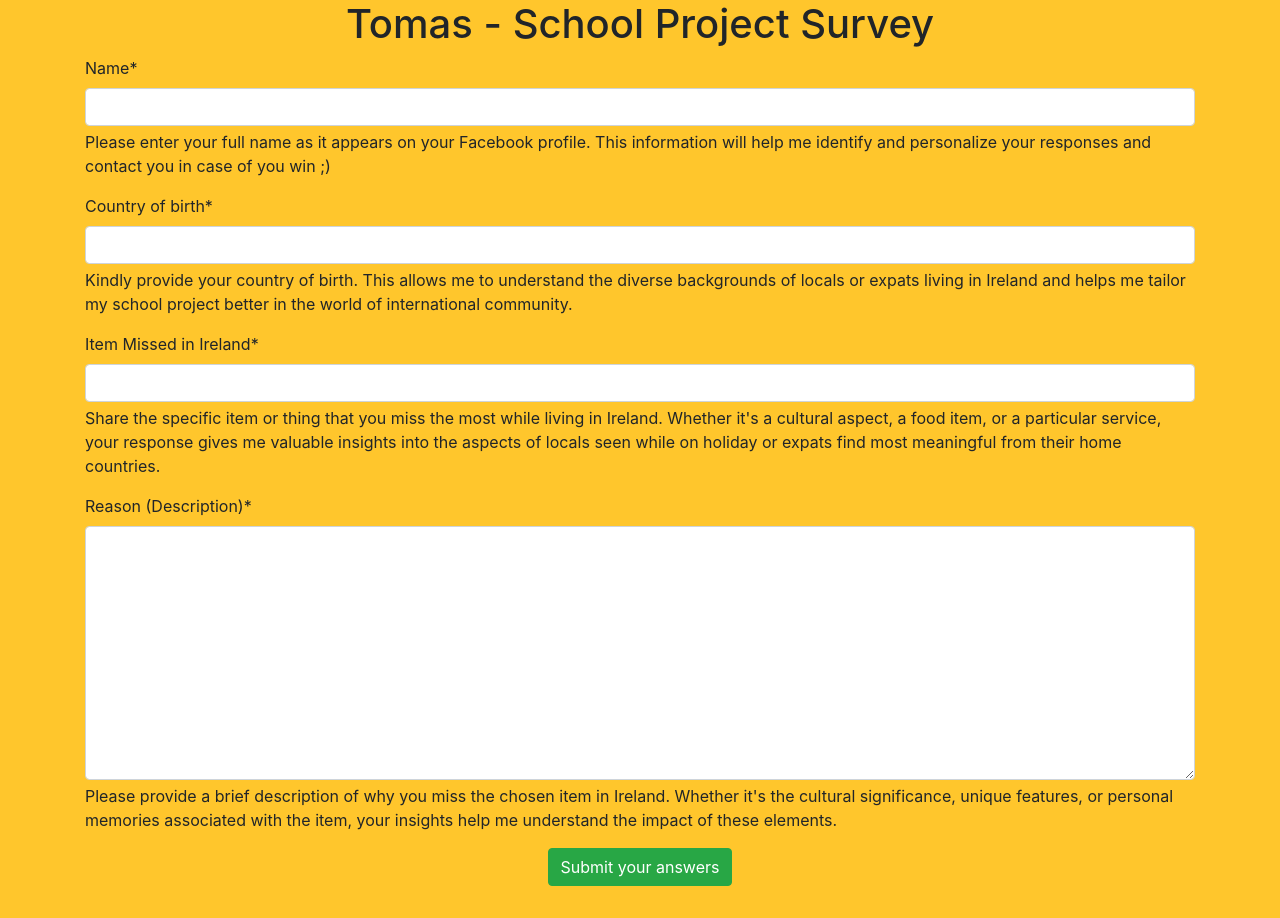
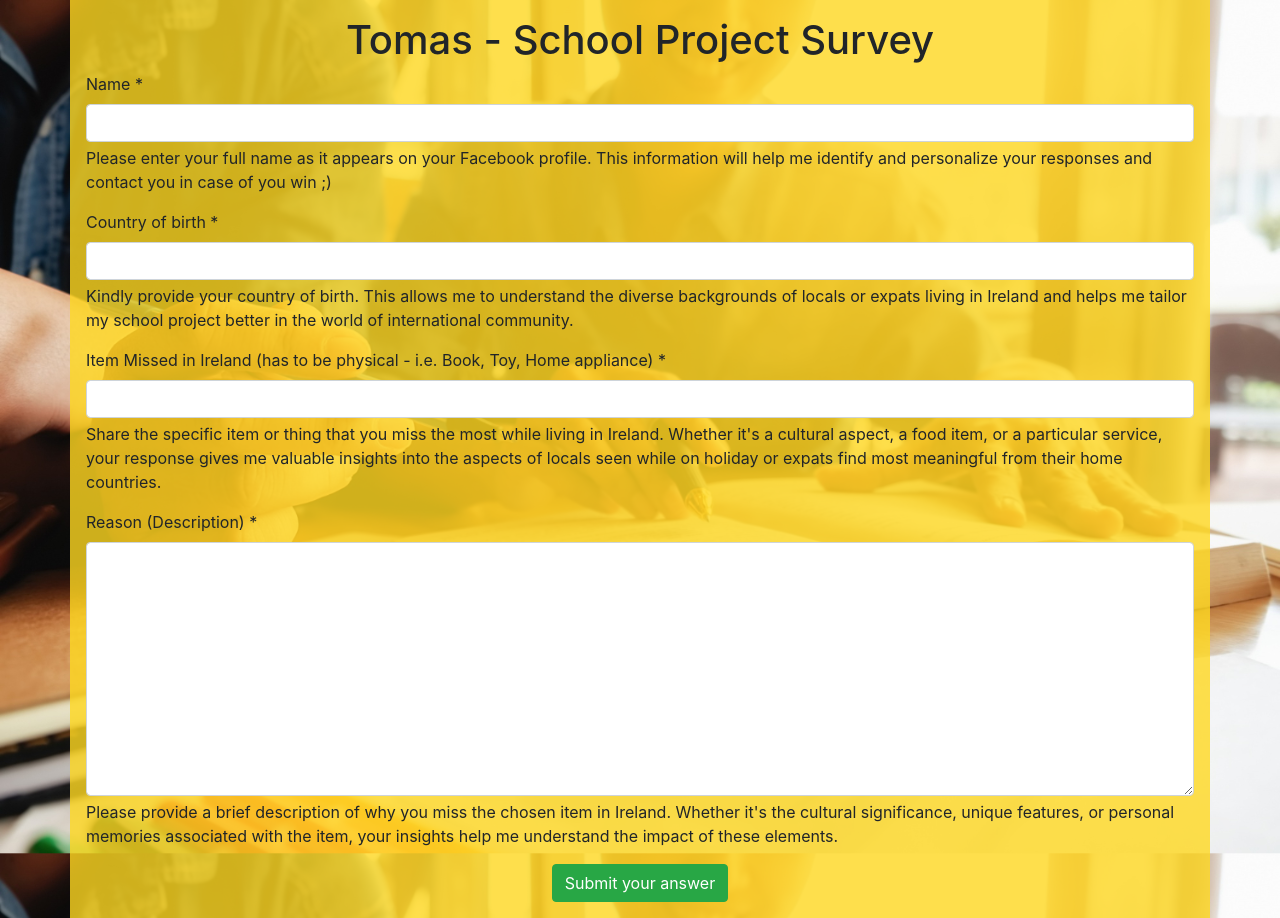
Before and after one commit to tomik-z-cech/survey, a Django app: page / in a window 1280 px wide. Before the commit the page ends 886 px from the top, so only its background shows below. Run offline with Django 5.2, Linux system fonts and the light colour scheme; some libraries are stand-ins or nearby versions.

Commit message:
Update description of fields

```diff
--- a/survey/forms.py
+++ b/survey/forms.py
@@ -7,22 +7,22 @@ class SurveyForm(forms.ModelForm):
         fields = ['name','country_of_birth', 'item', 'description']
 
     name = forms.CharField(
-        label='Name',
+        label='Name ',
         help_text='Please enter your full name as it appears on your Facebook profile. This information will help me identify and personalize your responses and contact you in case of you win ;)'
     )
 
     country_of_birth = forms.CharField(
-        label='Country of birth',
+        label='Country of birth ',
         help_text='Kindly provide your country of birth. This allows me to understand the diverse backgrounds of locals or expats living in Ireland and helps me tailor my school project better in the world of international community.'
     )
 
     item = forms.CharField(
-        label='Item Missed in Ireland',
+        label='Item Missed in Ireland (has to be physical - i.e. Book, Toy, Home appliance) ',
         help_text='Share the specific item or thing that you miss the most while living in Ireland. Whether it\'s a cultural aspect, a food item, or a particular service, your response gives me valuable insights into the aspects of locals seen while on holiday or expats find most meaningful from their home countries.'
     )
 
     description = forms.CharField(
-        label='Reason (Description)',
+        label='Reason (Description) ',
         help_text='Please provide a brief description of why you miss the chosen item in Ireland. Whether it\'s the cultural significance, unique features, or personal memories associated with the item, your insights help me understand the impact of these elements.',
         widget=forms.Textarea
     )
--- a/survey/templates/survey/survey.html
+++ b/survey/templates/survey/survey.html
@@ -1,4 +1,5 @@
 {% load crispy_forms_tags %}
+{% load static %}
 <!DOCTYPE html>
 <html lang="en">
 <head>
@@ -7,8 +8,8 @@
   <link rel="stylesheet" href="https://maxcdn.bootstrapcdn.com/bootstrap/4.5.2/css/bootstrap.min.css">
   <title>Tomas - School Project Survey</title>
 </head>
-<body style="background-color: #ffc62c">
-  <div class="container">
+<body  style="background: url('{% static "background-school.jpg" %}') no-repeat fixed top right / cover;">
+  <div class="container" style="background-color: rgba(255, 217, 33, 0.8); padding: 2vh;">
     <div class="text-center col-12">
   <h1>Tomas - School Project Survey</h1>
     </div>
@@ -16,7 +17,7 @@
     {% csrf_token %}
     {{ form | crispy }}
     <div class="col-12 text-center">
-    <button type="submit" class="btn btn-success">Submit your answers</button>
+    <button type="submit" class="btn btn-success">Submit your answer</button>
     </div>
   </form>
 </div>
```
Also changed, not shown: static/background-school.jpg (added).
